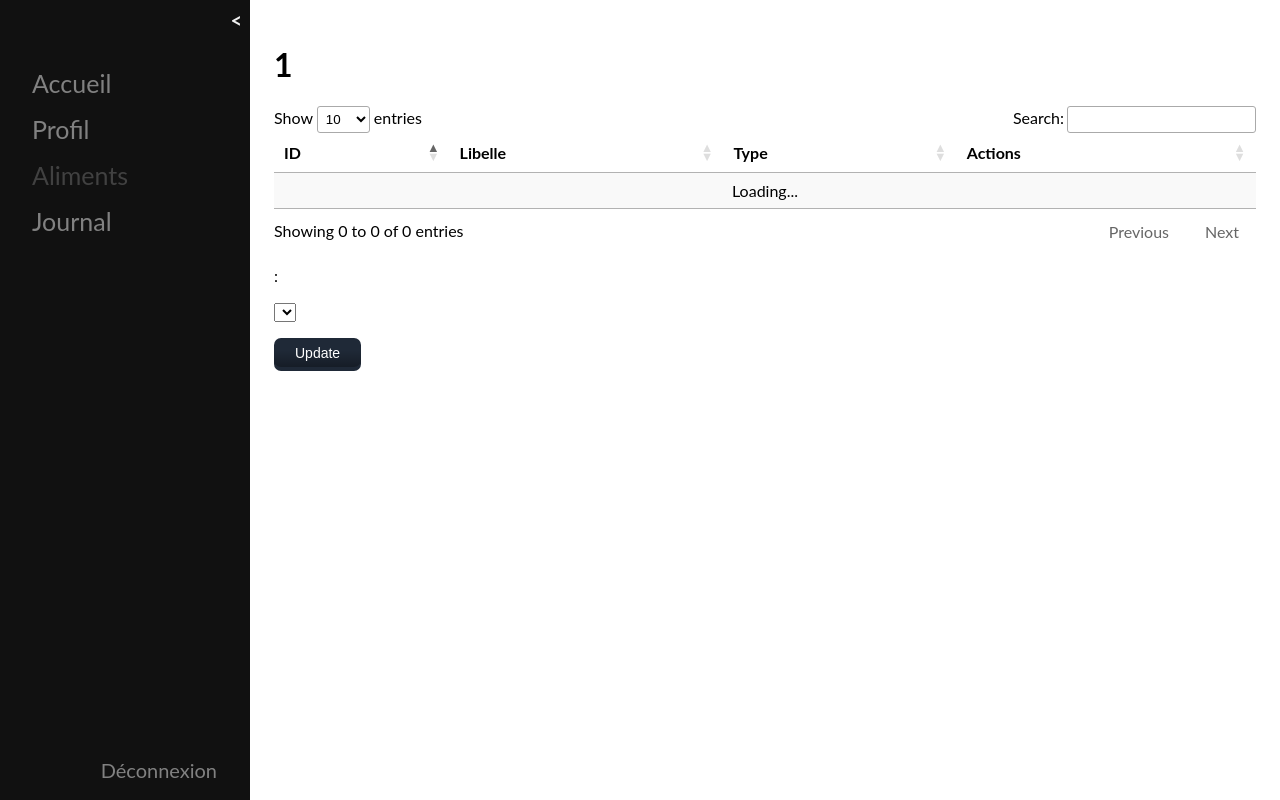
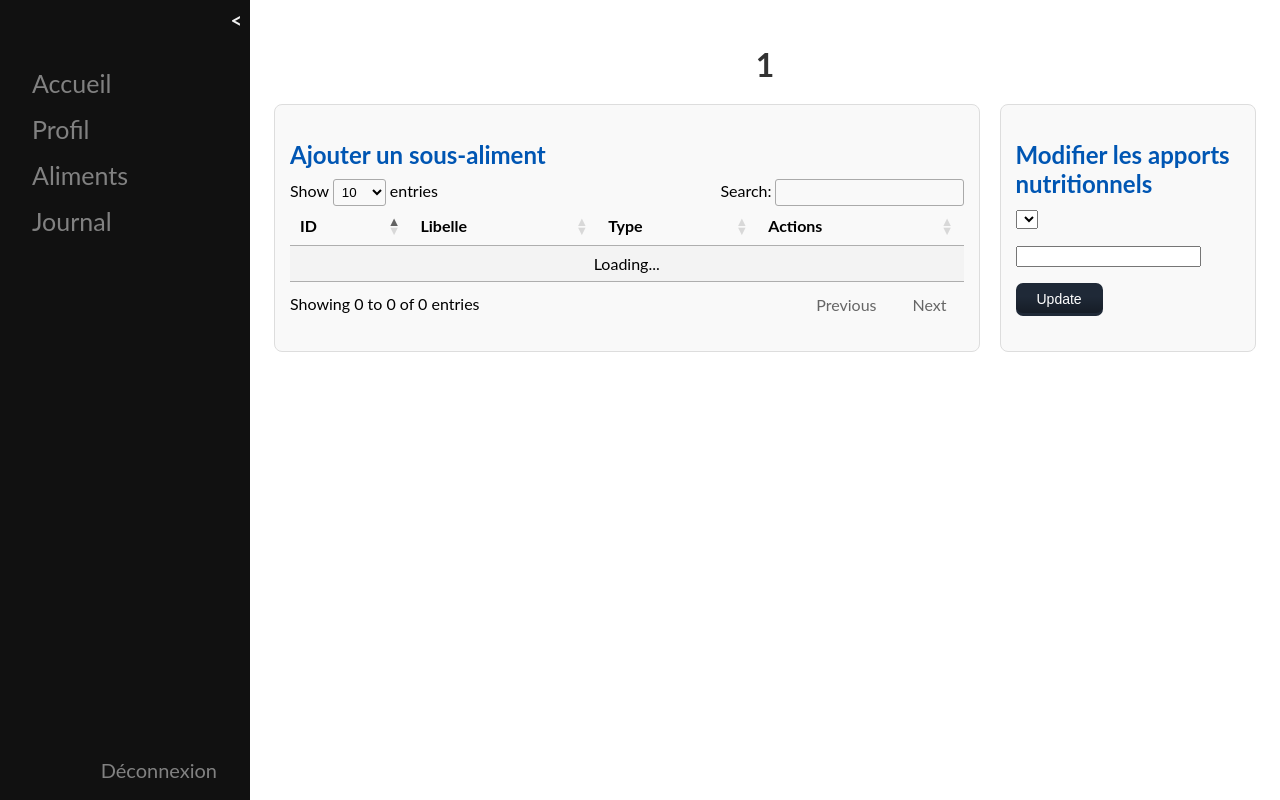
Before and after one commit to MegaStunt49/Projet_IDAW, a PHP site: page /TP4/nutriment.php?aliment=1 in a window 1280 px wide. Run offline with PHP 8.4, Linux system fonts and the light colour scheme; the visitor is signed in with stand-in values (Sample User, id 1); a stand-in replaces the project's code that opens the database connection; lists and menus that the app fills with data are empty; some libraries are stand-ins or nearby versions.

Commit message:
add modif nutrient feature

```diff
--- a/frontend/css/style1.css
+++ b/frontend/css/style1.css
@@ -194,3 +194,39 @@ button:active {
   width: 300px;
   text-align: center;
 }
+
+#page-title {
+  text-align: center;
+  font-size: 2em;
+  margin-bottom: 20px;
+  font-weight: bold;
+  color: #333;
+}
+
+.horizontal-container {
+  display: flex;
+  justify-content: space-between;
+  gap: 20px;
+}
+
+#add-sub-aliment {
+  flex: 3;
+  padding: 15px;
+  border: 1px solid #ddd;
+  border-radius: 8px;
+  background-color: #f9f9f9;
+}
+
+#update-nutrient {
+  flex: 1;
+  padding: 15px;
+  border: 1px solid #ddd;
+  border-radius: 8px;
+  background-color: #f9f9f9;
+}
+
+#add-sub-aliment h2, #update-nutrient h2 {
+  font-size: 1.5em;
+  color: #0056b3;
+  margin-bottom: 10px;
+}
--- a/frontend/js/aliments.js
+++ b/frontend/js/aliments.js
@@ -111,7 +111,7 @@ function delete_entry(button) {
 function update_entry(button) {
     let table = $('#table').DataTable();
     let row = $(button).closest('tr');
-    let rowId = table.row(row).data().id;
+    let rowId = table.row(row).data().id_aliment;
     let rowLibelle = table.row(row).data().libelle;
     window.location.href = "nutriment.php?aliment=" + rowLibelle + "&id=" + rowId ;
 }
--- a/frontend/js/nutriment.js
+++ b/frontend/js/nutriment.js
@@ -1,5 +1,7 @@
 $(document).ready( function () {
     const prefix = $('#config').data('api-prefix');
+    const id_aliment = (new URLSearchParams(window.location.search)).get('id');
+    console.log(id_aliment);
 
     //Rempli le menu déroulant des caracteristiques
     $.ajax({
@@ -11,8 +13,8 @@ $(document).ready( function () {
             if (Array.isArray(data)) {
                 data.forEach(item => {
                     $('<option>', {
-                        value: item.ID_CARACTERISTIQUE,
-                        text: item.LIBELLE
+                        value: item.id_caracteristique,
+                        text: item.libelle
                     }).appendTo(caracSelect);
                 });
             }
@@ -46,7 +48,27 @@ $(document).ready( function () {
         const selectedText = $("#caracSelect option:selected").text();
         const selectedValue = $("#caracSelect").val();
 
-        $("#unite").text(`${selectedText}`);
+        $.ajax({
+            url: `${prefix}/backend/references.php/caracteristique/${selectedValue}`,
+            method: 'GET',
+            dataType: 'json',
+            success: function(data) {
+                $("#unite").text(`${data.nom_unite}`);
+            }
+        });
+
+        $.ajax({
+            url: `${prefix}/backend/nutriments.php/${id_aliment}/${selectedValue}`,
+            method: 'GET',
+            dataType: 'json',
+            success: function(data) {
+                if (data.quantite) {
+                    $("#quantite-input").val(`${data.quantite}`);
+                } else {
+                    $("#quantite-input").val('');
+                }
+            }
+        });
     });
 });
 
@@ -64,3 +86,22 @@ function add_aliment(button) {
 
     table.row(row).remove().draw();
 }
+
+function update_nutrient(button) {
+    const prefix = $('#config').data('api-prefix');
+    const id_aliment = (new URLSearchParams(window.location.search)).get('id');
+    const selectedValue = $("#caracSelect").val();
+
+    $.ajax({
+        url: `${prefix}/backend/nutriments.php/${id_aliment}/${selectedValue}`,
+        method: 'PUT',
+        dataType: 'json',
+        data: JSON.stringify({ "quantite": $("#quantite-input").val() }),
+        success: function(data) {
+            showLogMessage("Apport modifié avec succès")
+        },
+        error: function(xhr, status, error) {
+            showLogMessage("Aucun changement effectué");
+        }
+    });
+}
--- a/frontend/nutriment.php
+++ b/frontend/nutriment.php
@@ -9,15 +9,16 @@
     require_once('templates/template_header.php');
     require_once("config.php");
 
-    $currentPageId = "aliments";
+    $currentPageId = "";
 
     require_once('templates/template_sidemenu.php');
     renderSideMenuToHTML($currentPageId);
 ?>
 <div id="main">
-    <h1><?php echo $_GET['aliment']; ?></h1>
+    <h1 id="page-title"><?php echo $_GET['aliment']; ?></h1>
     <div class="horizontal-container">
         <div id="add-sub-aliment">
+            <h2>Ajouter un sous-aliment</h2>
             <table id="table" class="display">
                 <thead>
                     <tr>
@@ -32,17 +33,20 @@
             </table>
         </div>
         <div id="update-nutrient">
-            <p><span id="carac-name"></span>:</p>
+            <h2>Modifier les apports nutritionnels</h2>
             <div>
                 <select id="caracSelect" name="carac" required>
                 </select>
-                <p><span id="unite"></span></p>
+                <p><input type="text" id="quantite-input"> <span id="unite"></span></p>
             </div>
-            <button type="button" class="btn btn-primary" onclick="delete_entry(this)">
+            <button type="button" class="btn btn-primary" onclick="update_nutrient(this)">
                 <span class="transition bg-blue"></span>
                 <span class="gradient"></span>
                 <span class="label">Update</span>
             </button>
+            <div id="log-container">
+                <p id="log-paragraph"></p>
+            </div>
         </div>
     </div>
 
```
